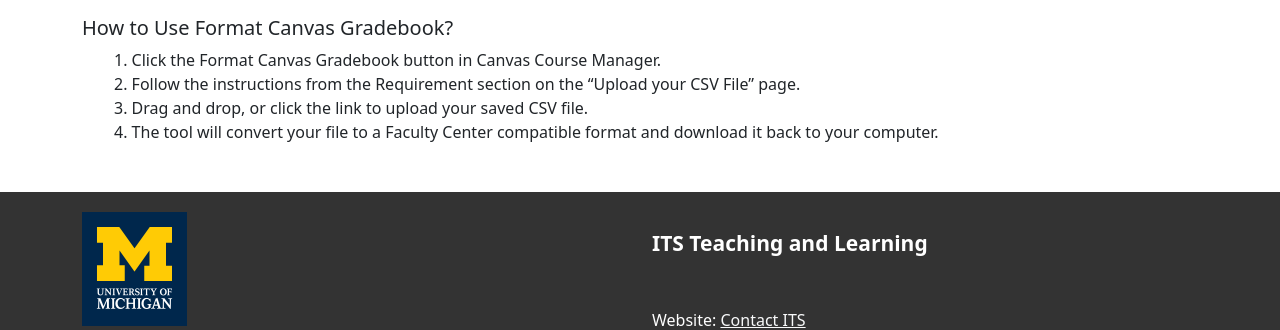
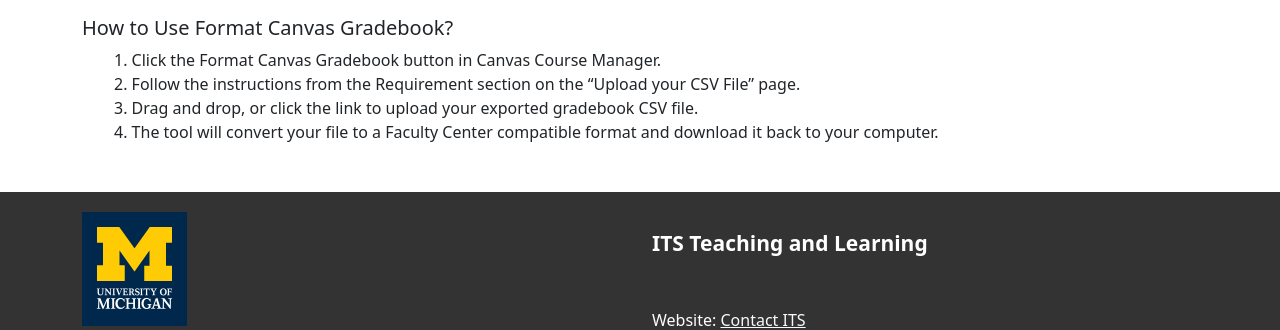
Before and after one commit to tl-its-umich-edu/canvas-course-manager-next, a Jekyll site: the page built from docs/gradebook-canvas.html, in a window 1280 px wide. Shown: the part 352-682 px from the top of the page. Built offline with Jekyll 4.4.1, drawn with Linux system fonts in a browser that asks for light colours.

Commit message:
Update docs/gradebook-canvas.html
Co-authored-by: melindakraft <makraft@umich.edu>

```diff
--- a/docs/gradebook-canvas.html
+++ b/docs/gradebook-canvas.html
@@ -16,6 +16,6 @@
 <ul class="list-group-numbered">
   <li>Click the Format Canvas Gradebook button in Canvas Course Manager.</li>
   <li>Follow the instructions from the Requirement section on the “Upload your CSV File” page.</li>
-  <li>Drag and drop, or click the link to upload your saved CSV file.</li>
+  <li>Drag and drop, or click the link to upload your exported gradebook CSV file.</li>
   <li>The tool will convert your file to a Faculty Center compatible format and download it back to your computer.</li>
 </ul>
```
